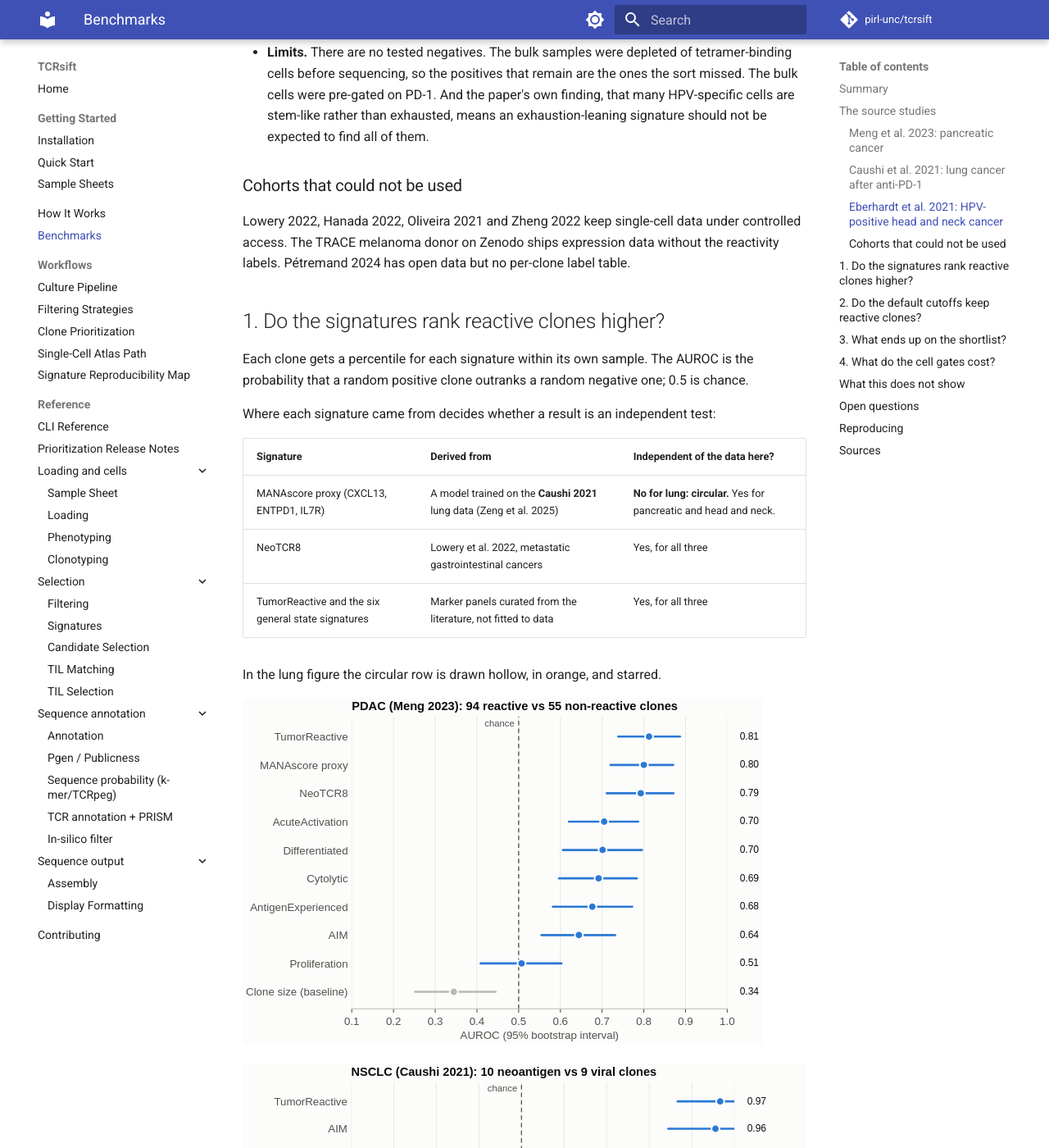
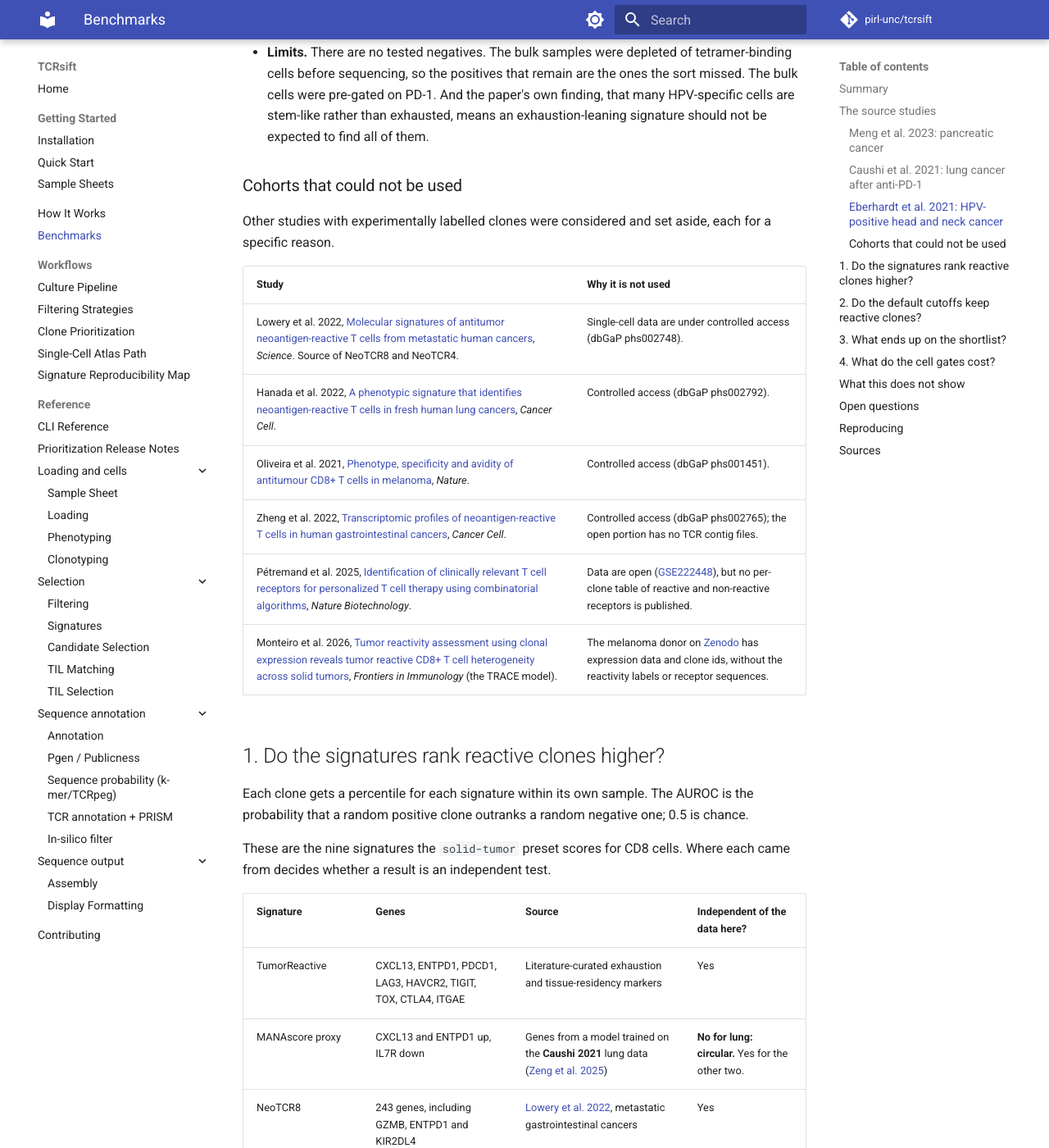
Before and after one commit to pirl-unc/tcrsift, an MkDocs documentation site: the page built from docs/benchmarks.md, in a window 1280 px wide and 1400 px high, scrolled down 3354 px. Shown: the whole window at 82% size. Built offline with MkDocs 1.6.1 and Material for MkDocs 9.7.7, drawn with Linux system fonts in a browser that asks for light colours; comment, search, counter and statistics services are not loaded; some of the changed text lies outside the part shown.

Commit message:
3.26.2: Say what each evaluated signature contains and link every paper (#375)
Docs-only: signature contents and sources on the evaluation page, named signatures in the reference, and linked citations.

Claude-Session: https://claude.ai/code/session_01JHJhwfJQkCRv3zBqAfdQkS

```diff
--- a/docs/benchmarks.md
+++ b/docs/benchmarks.md
@@ -123,10 +123,17 @@ cancer](https://doi.org/10.1038/s41586-021-03862-z), *Nature* 597:279-284
 
 ### Cohorts that could not be used
 
-Lowery 2022, Hanada 2022, Oliveira
-2021 and Zheng 2022 keep single-cell data under controlled access. The TRACE
-melanoma donor on Zenodo ships expression data without the reactivity labels.
-Pétremand 2024 has open data but no per-clone label table.
+Other studies with experimentally labelled clones were considered and set
+aside, each for a specific reason.
+
+| Study | Why it is not used |
+| --- | --- |
+| Lowery et al. 2022, [Molecular signatures of antitumor neoantigen-reactive T cells from metastatic human cancers](https://doi.org/10.1126/science.abl5447), *Science*. Source of NeoTCR8 and NeoTCR4. | Single-cell data are under controlled access (dbGaP phs002748). |
+| Hanada et al. 2022, [A phenotypic signature that identifies neoantigen-reactive T cells in fresh human lung cancers](https://doi.org/10.1016/j.ccell.2022.03.012), *Cancer Cell*. | Controlled access (dbGaP phs002792). |
+| Oliveira et al. 2021, [Phenotype, specificity and avidity of antitumour CD8+ T cells in melanoma](https://doi.org/10.1038/s41586-021-03704-y), *Nature*. | Controlled access (dbGaP phs001451). |
+| Zheng et al. 2022, [Transcriptomic profiles of neoantigen-reactive T cells in human gastrointestinal cancers](https://doi.org/10.1016/j.ccell.2022.03.005), *Cancer Cell*. | Controlled access (dbGaP phs002765); the open portion has no TCR contig files. |
+| Pétremand et al. 2025, [Identification of clinically relevant T cell receptors for personalized T cell therapy using combinatorial algorithms](https://doi.org/10.1038/s41587-024-02232-0), *Nature Biotechnology*. | Data are open ([GSE222448](https://www.ncbi.nlm.nih.gov/geo/query/acc.cgi?acc=GSE222448)), but no per-clone table of reactive and non-reactive receptors is published. |
+| Monteiro et al. 2026, [Tumor reactivity assessment using clonal expression reveals tumor reactive CD8+ T cell heterogeneity across solid tumors](https://doi.org/10.3389/fimmu.2026.1815974), *Frontiers in Immunology* (the TRACE model). | The melanoma donor on [Zenodo](https://doi.org/10.5281/zenodo.19096905) has expression data and clone ids, without the reactivity labels or receptor sequences. |
 
 ## 1. Do the signatures rank reactive clones higher?
 
@@ -134,14 +141,27 @@ Each clone gets a percentile for each signature within its own sample. The
 AUROC is the probability that a random positive clone outranks a random
 negative one; 0.5 is chance.
 
-Where each signature came from decides whether a result is an independent
-test:
+These are the nine signatures the `solid-tumor` preset scores for CD8 cells.
+Where each came from decides whether a result is an independent test.
 
-| Signature | Derived from | Independent of the data here? |
-| --- | --- | --- |
-| MANAscore proxy (CXCL13, ENTPD1, IL7R) | A model trained on the **Caushi 2021** lung data (Zeng et al. 2025) | **No for lung: circular.** Yes for pancreatic and head and neck. |
-| NeoTCR8 | Lowery et al. 2022, metastatic gastrointestinal cancers | Yes, for all three |
-| TumorReactive and the six general state signatures | Marker panels curated from the literature, not fitted to data | Yes, for all three |
+| Signature | Genes | Source | Independent of the data here? |
+| --- | --- | --- | --- |
+| TumorReactive | CXCL13, ENTPD1, PDCD1, LAG3, HAVCR2, TIGIT, TOX, CTLA4, ITGAE | Literature-curated exhaustion and tissue-residency markers | Yes |
+| MANAscore proxy | CXCL13 and ENTPD1 up, IL7R down | Genes from a model trained on the **Caushi 2021** lung data ([Zeng et al. 2025](https://doi.org/10.1038/s41467-024-55059-3)) | **No for lung: circular.** Yes for the other two. |
+| NeoTCR8 | 243 genes, including GZMB, ENTPD1 and KIR2DL4 | [Lowery et al. 2022](https://doi.org/10.1126/science.abl5447), metastatic gastrointestinal cancers | Yes |
+| Differentiated | IFNG, GZMB, PRF1, GNLY, NKG7 up; TCF7, LEF1, CCR7, SELL down | Curated effector-versus-naive contrast | Yes |
+| AntigenExperienced | IFNG, GZMB, PRF1, GNLY, NKG7 | Curated effector markers | Yes |
+| Cytolytic | PRF1, GZMB | Curated | Yes |
+| AcuteActivation | TNFRSF9, MKI67 | Curated | Yes |
+| AIM | TNFRSF9, TNFRSF4 | Curated activation-induced markers | Yes |
+| Proliferation | MKI67 | Curated | Yes |
+
+The first three are the "tumor-reactivity signatures" referred to throughout;
+the other six are the "general state signatures". Several overlap: CXCL13 and
+ENTPD1 are in all three tumor-reactivity signatures, and GZMB and PRF1 recur in
+the state signatures, so they are correlated views, not independent votes. Gene
+lists, scoring methods and citations are in the
+[signature reference](api/signatures.md).
 
 In the lung figure the circular row is drawn hollow, in orange, and starred.
 
@@ -344,13 +364,22 @@ per patient, represented by the largest alpha-beta clone carrying that beta.
 
 ## Sources
 
-- Meng Z, et al. *Sci Transl Med* 2023 (tumor-reactive and bystander CD8 TCR
-  clonotypes in pancreatic cancer). [PMID 37967201](https://pubmed.ncbi.nlm.nih.gov/37967201/)
-- Caushi JX, et al. Transcriptional programs of neoantigen-specific TIL in
-  anti-PD-1-treated lung cancers. *Nature* 2021.
-  [PMID 34290408](https://pubmed.ncbi.nlm.nih.gov/34290408/)
-- Eberhardt CS, et al. Functional HPV-specific PD-1+ stem-like CD8 T cells in
-  head and neck cancer. *Nature* 2021. [GSE180268](https://www.ncbi.nlm.nih.gov/geo/query/acc.cgi?acc=GSE180268)
-- Lowery FJ, et al. Molecular signatures of antitumor neoantigen-reactive T
-  cells from metastatic human cancers. *Science* 2022.
-  [PMID 35113651](https://pubmed.ncbi.nlm.nih.gov/35113651/)
+Datasets evaluated:
+
+- Meng Z, et al. [Transcriptome-based identification of tumor-reactive and
+  bystander CD8+ T cell receptor clonotypes in human pancreatic
+  cancer](https://doi.org/10.1126/scitranslmed.adh9562). *Sci Transl Med* 2023.
+- Caushi JX, et al. [Transcriptional programs of neoantigen-specific TIL in
+  anti-PD-1-treated lung cancers](https://doi.org/10.1038/s41586-021-03752-4).
+  *Nature* 2021.
+- Eberhardt CS, et al. [Functional HPV-specific PD-1+ stem-like CD8 T cells in
+  head and neck cancer](https://doi.org/10.1038/s41586-021-03862-z). *Nature* 2021.
+
+Signature sources:
+
+- Lowery FJ, et al. [Molecular signatures of antitumor neoantigen-reactive T
+  cells from metastatic human cancers](https://doi.org/10.1126/science.abl5447).
+  *Science* 2022. NeoTCR8.
+- Zeng Z, et al. [A minimal gene set characterizes TIL specific for diverse
+  tumor antigens across different cancer
+  types](https://doi.org/10.1038/s41467-024-55059-3). *Nat Commun* 2025. MANAscore.
--- a/tcrsift/version.py
+++ b/tcrsift/version.py
@@ -10,7 +10,7 @@
 # See the License for the specific language governing permissions and
 # limitations under the License.
 
-__version__ = "3.26.1"
+__version__ = "3.26.2"
 
 version_string = f"v{__version__}"
 
```
Also changed, not shown: docs/api/signatures.md (+21 -0 lines).
